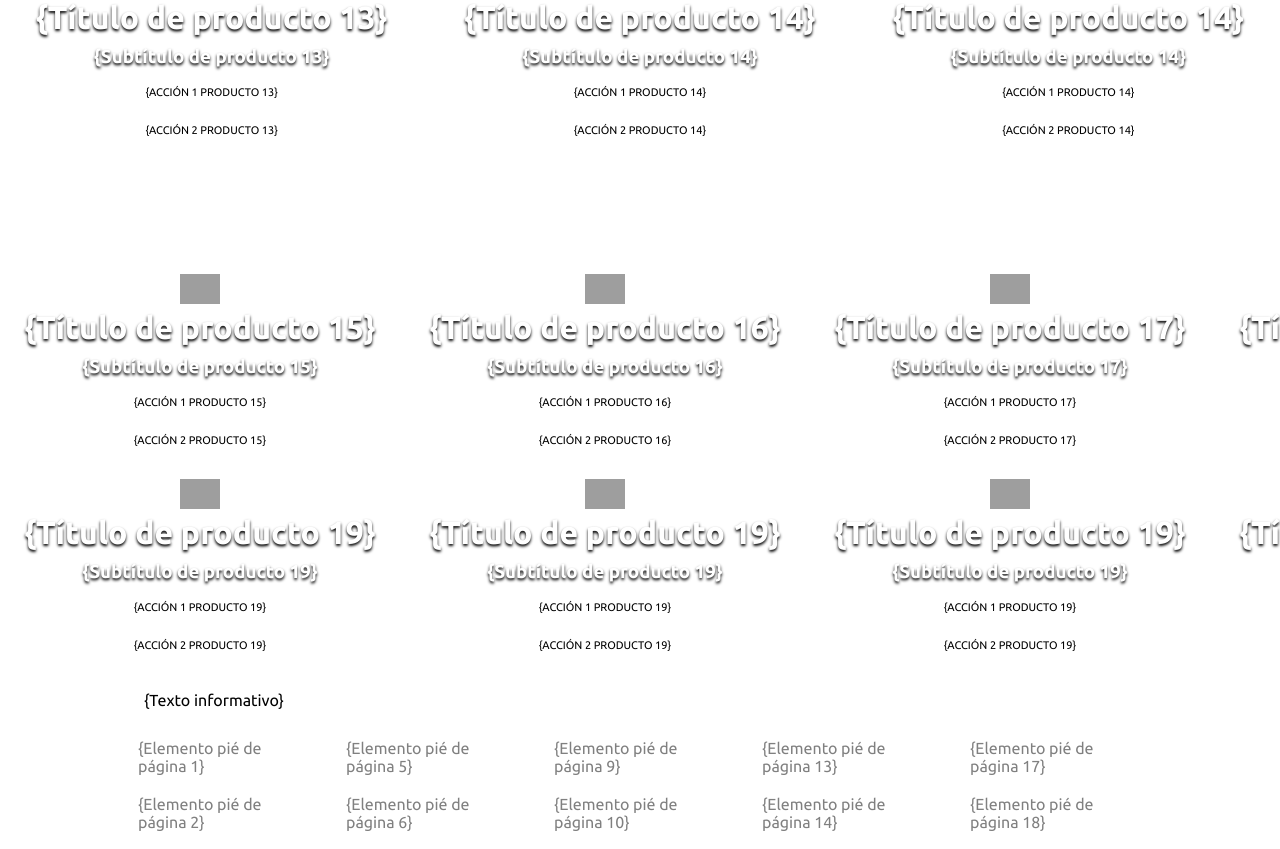
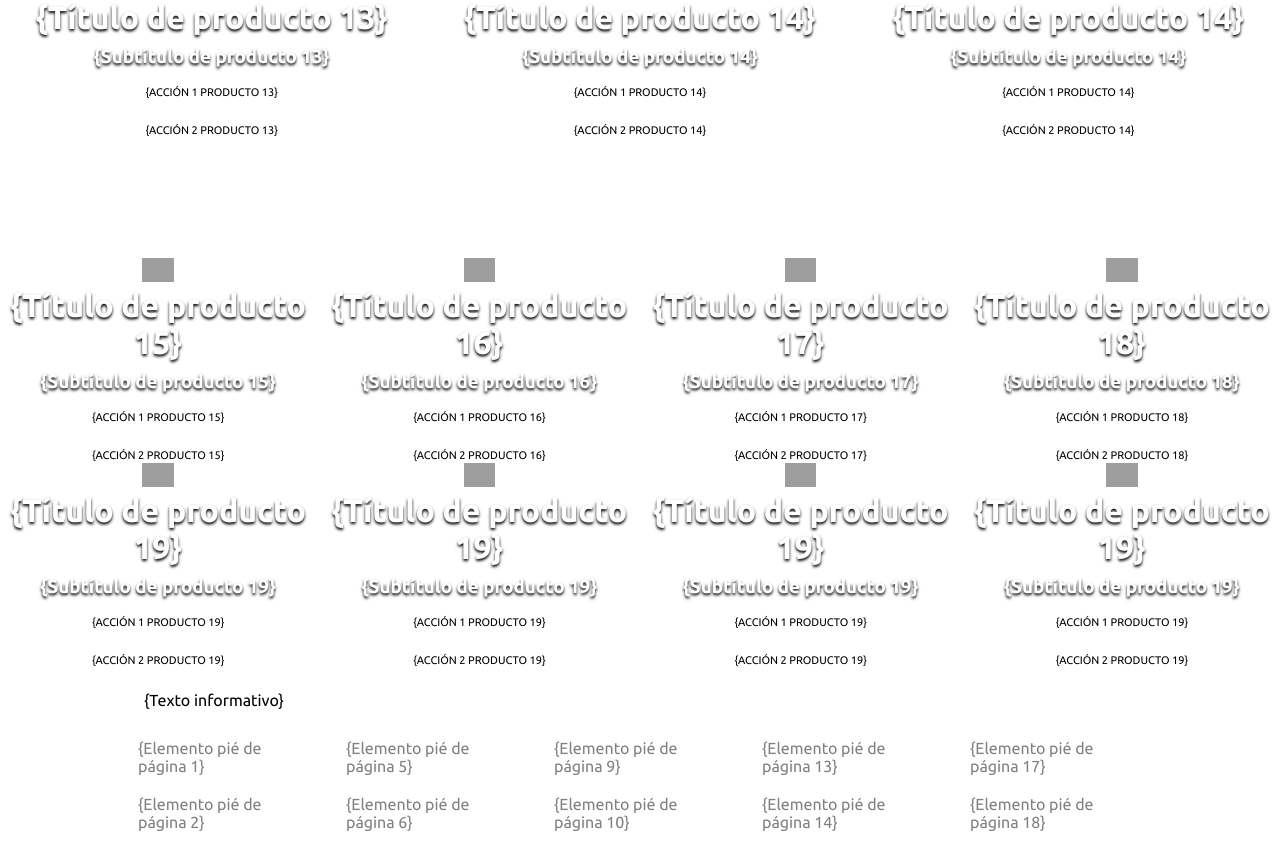
Before and after one commit to jocarsa/htmlcssjs, a PHP site: page /home/home.html in a window 1280 px wide. Shown: the part 3510-4359 px from the top of the page. Run offline with PHP 8.4, Linux system fonts and the light colour scheme; grey boxes are pictures that could not be loaded.

Commit message:
Update estilo.css

```diff
--- a/css/estilo.css
+++ b/css/estilo.css
@@ -132,7 +132,7 @@ main section:nth-child(1) h2{font-size:52px;}
 
 }
 #principal section:nth-child(4) article{
-    width:400px;
+
     height:200px;
     display: flex;
     flex-direction: column;
```
